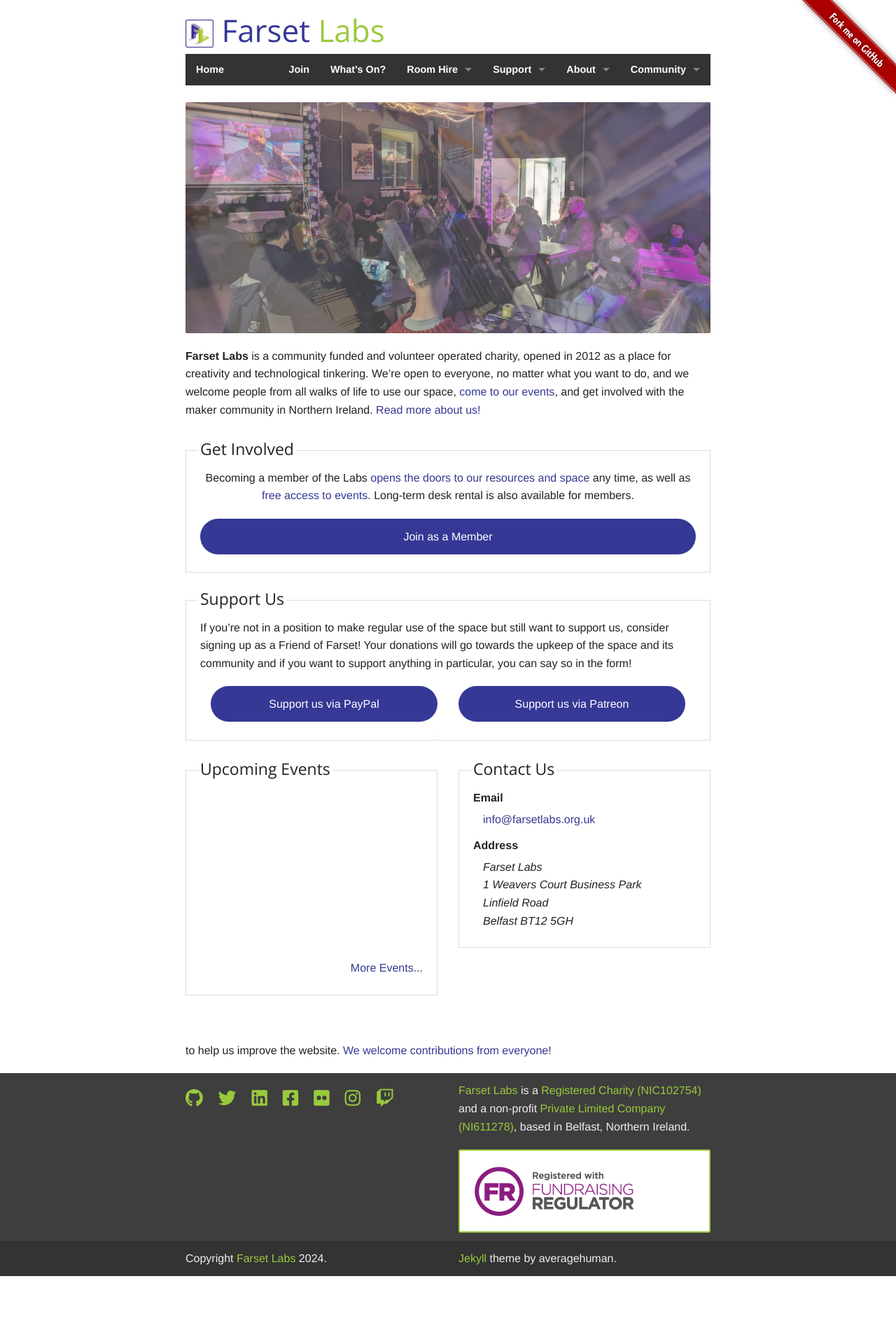
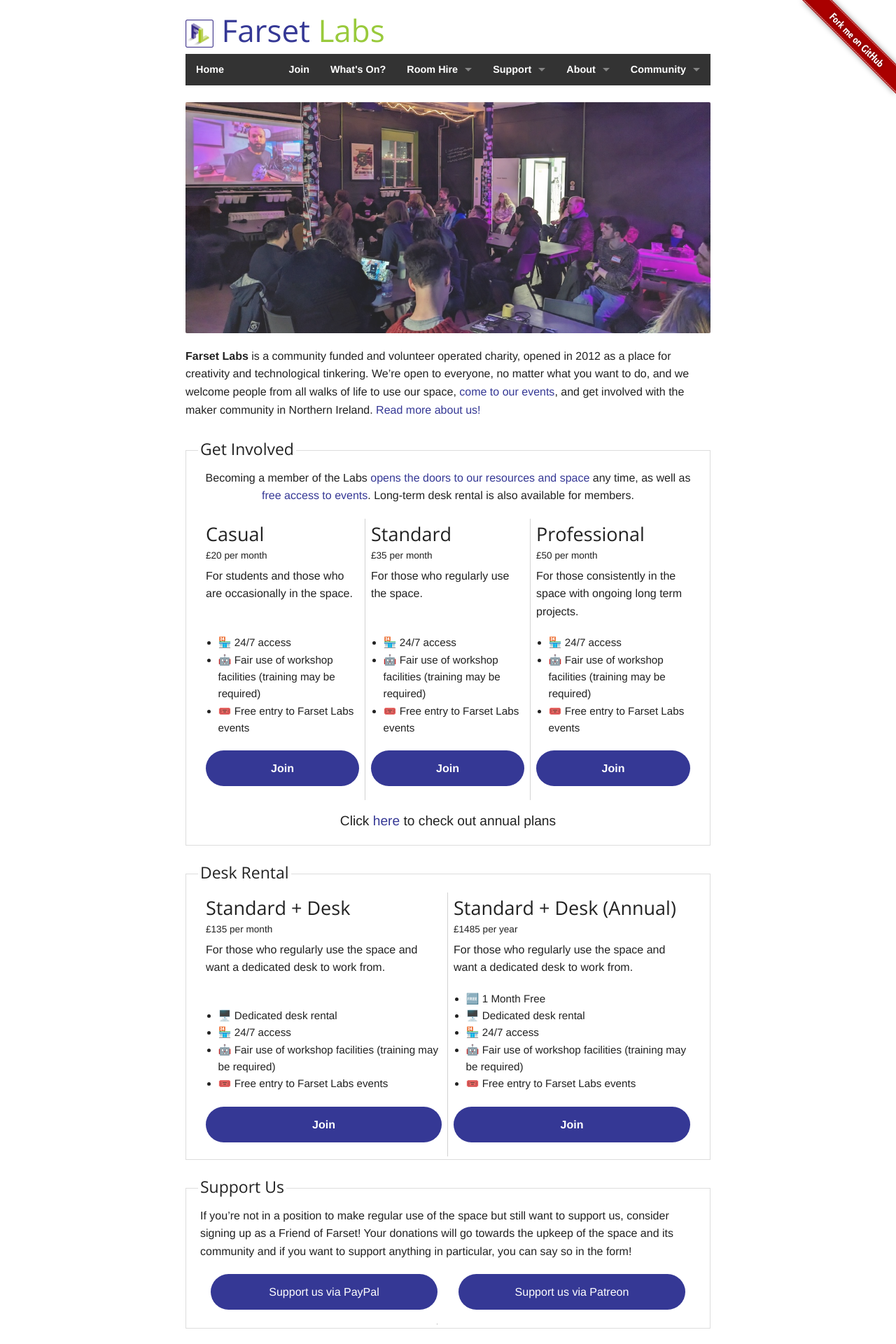
Before and after one commit to FarsetLabs/farsetlabs.github.io, a Jekyll site: the page built from index.html, in a window 1280 px wide. Shown: the top 1920 px of the page at 70% size. Built offline with Jekyll 4.4.1, drawn with Linux system fonts in a browser that asks for light colours; nearby versions of some CDN libraries; the list of posts is cut into pages by our own code; before the commit the page ends 1823 px from its top, so only the background shows below that; grey boxes are pictures that could not be loaded.

Commit message:
Add membership plans to homepage

```diff
--- a/_config.yml
+++ b/_config.yml
@@ -44,3 +44,51 @@
     twitter: "awflwafl"
     linkedin: "artemiy-kondratiev"
     github: "awflwafl"
+membership_tiers:
+  monthly:
+    - name: Casual
+      description: For students and those who are occasionally in the space.
+      price: 20
+      benefits:
+        - 🏪 24/7 access
+        - 🤖 Fair use of workshop facilities (training may be required)
+        - 🎟️ Free entry to Farset Labs events
+      url: "https://farsetlabs.spaces.nexudus.com/signup?tariff_guid=2bbe61f6-f61c-43ae-955b-447d3f5694a4"
+    - name: Standard
+      description: For those who regularly use the space.
+      price: 35
+      benefits:
+        - 🏪 24/7 access
+        - 🤖 Fair use of workshop facilities (training may be required)
+        - 🎟️ Free entry to Farset Labs events
+      url: "https://farsetlabs.spaces.nexudus.com/signup?tariff_guid=19b169ca-f352-46fb-9b6c-d7c0c5b00385"
+    - name: Professional
+      description: For those consistently in the space with ongoing long term projects.
+      price: 50
+      benefits:
+        - 🏪 24/7 access
+        - 🤖 Fair use of workshop facilities (training may be required)
+        - 🎟️ Free entry to Farset Labs events
+      url: "https://farsetlabs.spaces.nexudus.com/signup?tariff_guid=ec3a5718-ab0d-4814-b276-9a637b0e9468"
+desk_rental_tiers:
+  - name: Standard + Desk
+    description: For those who regularly use the space and want a dedicated desk to work from.
+    price: 135
+    period: monthly
+    benefits:
+      - 🖥️ Dedicated desk rental
+      - 🏪 24/7 access
+      - 🤖 Fair use of workshop facilities (training may be required)
+      - 🎟️ Free entry to Farset Labs events
+    url: "https://farsetlabs.spaces.nexudus.com/signup?tariff_guid=02662296-c46f-49fd-b3ed-0dd0e0f01c92"
+  - name: Standard + Desk (Annual)
+    description: For those who regularly use the space and want a dedicated desk to work from.
+    price: 1,485
+    period: annual
+    benefits:
+      - 🆓 1 Month Free
+      - 🖥️ Dedicated desk rental
+      - 🏪 24/7 access
+      - 🤖 Fair use of workshop facilities (training may be required)
+      - 🎟️ Free entry to Farset Labs events
+    url: "https://farsetlabs.spaces.nexudus.com/signup?tariff_guid=bd6e3095-6286-4ae9-b9d4-2e28a21bd8d9"
--- a/assets/css/main.css
+++ b/assets/css/main.css
@@ -221,3 +221,53 @@
   margin-right: auto;
   margin-left: auto;
 }
+
+.membership-carousel {
+  display: flex;
+  flex-direction: column;
+
+  .membership-tier {
+    display: flex;
+    flex: 1;
+    flex-basis: 30%;
+    flex-direction: column;
+    padding-left: 0.5rem;
+    padding-right: 0.5rem;
+
+    .header {
+      margin-bottom: 0.75rem;
+
+      h3 {
+        margin-bottom: 0;
+      }
+
+      sub {
+        font-size: 85%;
+      }
+    }
+
+    .description-box {
+      flex: 1;
+    }
+
+    .benefits-list {
+      li {
+        font-size: 0.95rem;
+      }
+    }
+  }
+}
+
+@media screen and (min-width: 640px) {
+  .membership-carousel {
+    flex-direction: row;
+
+    .membership-tier {
+      border-right: 1px solid lightgrey;
+
+      &:last-child {
+        border-right: none;
+      }
+    }
+  }
+}
--- a/index.html
+++ b/index.html
@@ -23,16 +23,87 @@
       <legend>
         <h4>Get Involved</h4>
       </legend>
-      <div class="text-center">
-        <p>Becoming a member of the Labs
+      <div>
+        <p class="text-center">Becoming a member of the Labs
           <a href="/about/facility">opens the doors to our resources and space</a>
           any time, as well as
           <a href="/events">free access to events</a>.
           Long-term desk rental is also available for members.
         </p>
-        <a class="button expand round" href="/membership">Join as a Member</a>
+      </div>
+      <div class="membership-carousel">
+        {% for tier in site.membership_tiers.monthly %}
+          <div class="membership-tier">
+            <div class="header">
+              <h3>
+                {{ tier.name }}
+              </h3>
+              <sub>
+                £{{ tier.price }} per month
+              </sub>
+            </div>
+            <div class="description-box">
+              <p>
+                {{ tier.description }}
+              </p>
+            </div>
+            <div class="benefits-list">
+              <ul>
+                {% for benefit in tier.benefits %}
+                  <li>{{ benefit }}</li>
+                {% endfor %}
+              </ul>
+            </div>
+            <div>
+              <a href="{{ tier.url }}" class="button expand round">
+                <b>Join</b>
+              </a>
+            </div>
+          </div>
+        {% endfor %}
+      </div>
+      <div style="font-size: 1.2rem; padding: 1.25rem; text-align: center;">
+        Click <a href="https://farsetlabs.spaces.nexudus.com">here</a> to check out annual plans
       </div>
     </fieldset>
+
+    <fieldset class="block">
+      <legend>
+        <h4>Desk Rental</h4>
+      </legend>
+      <div class="membership-carousel">
+        {% for tier in site.desk_rental_tiers %}
+          <div class="membership-tier">
+            <div class="header">
+              <h3>
+                {{ tier.name }}
+              </h3>
+              <sub>
+                £{{ tier.price }} per {% if tier.period == "monthly" %} month {% else %} year {% endif %}
+              </sub>
+            </div>
+            <div class="description-box">
+              <p>
+                {{ tier.description }}
+              </p>
+            </div>
+            <div class="benefits-list">
+              <ul>
+                {% for benefit in tier.benefits %}
+                  <li>{{ benefit }}</li>
+                {% endfor %}
+              </ul>
+            </div>
+            <div>
+              <a href="{{ tier.url }}" class="button expand round">
+                <b>Join</b>
+              </a>
+            </div>
+          </div>
+        {% endfor %}
+      </div>
+    </fieldset>
+
     <fieldset class="block">
       <legend>
         <h4>Support Us</h4>
```
